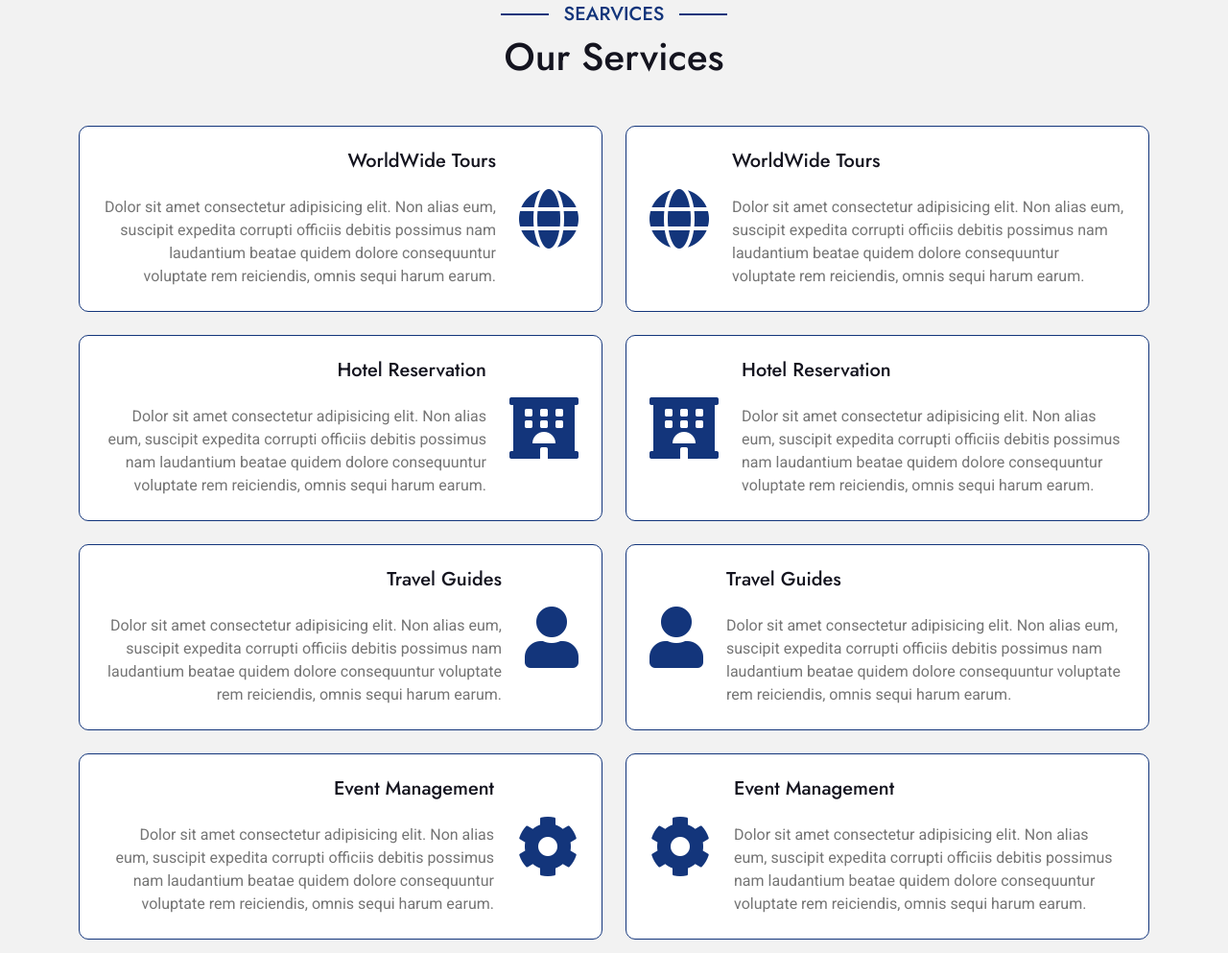
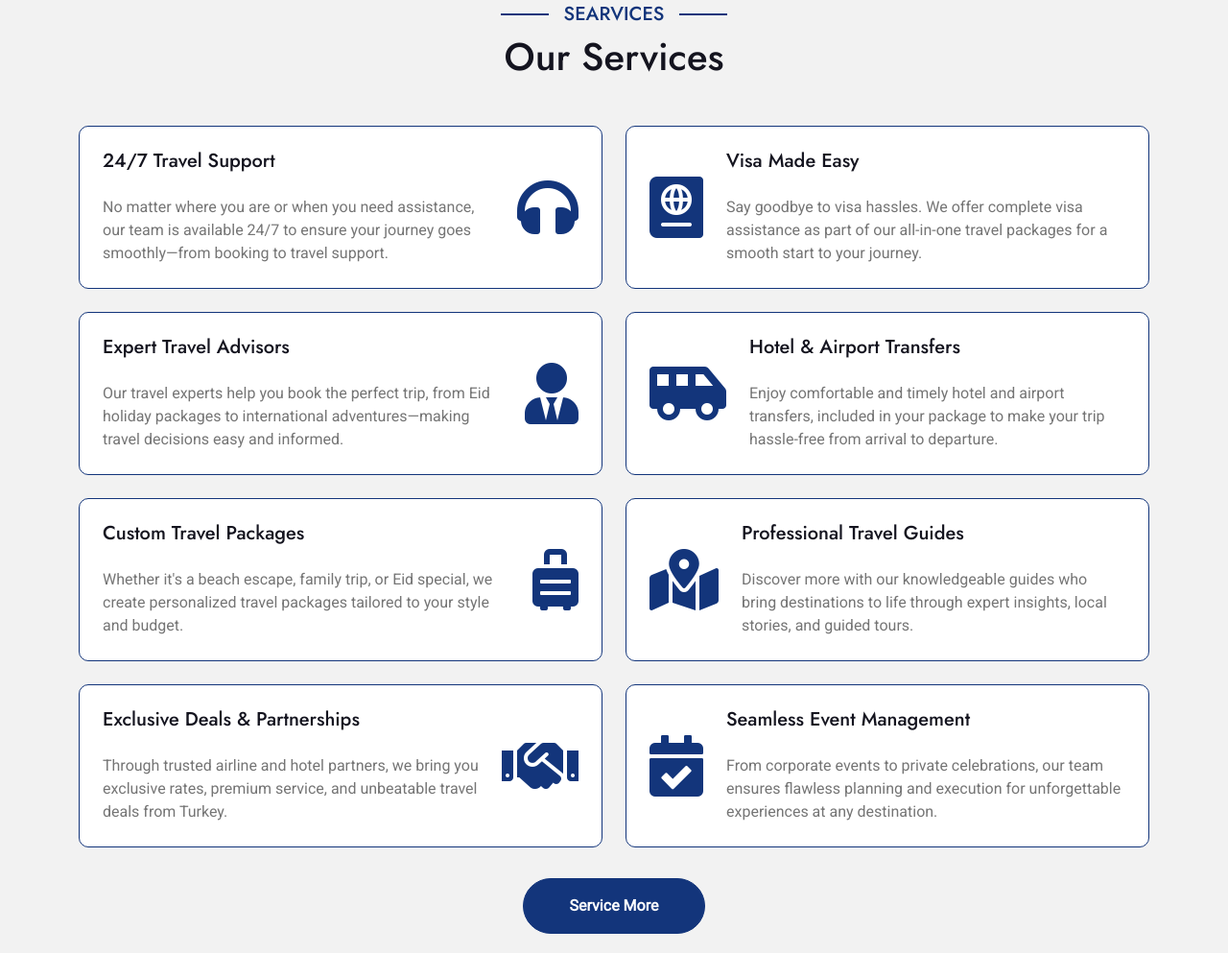
Before and after one commit to reerriptravel/reetriptravel.github.io, a plain HTML site: page index.html in a window 1280 px wide. Shown: the part 1804-2797 px from the top of the page at 96% size. Drawn offline with nearby package versions, Linux system fonts and the light colour scheme.

Commit message:
5 edit logo fix services added contact form working

```diff
--- a/css/style.css
+++ b/css/style.css
@@ -1261,6 +1261,11 @@
 ;
 }
 
+
+
+
+
+
 /* From 426px to 768px */
 @media (min-width: 426px) and (max-width: 768px) {
     .text-muted {
--- a/index.html
+++ b/index.html
@@ -3,7 +3,7 @@
 
     <head>
         <meta charset="utf-8">
-        <title>ReeTrip - Tourism Website Template</title>
+        <title>ReeTrip - Tourism</title>
         <meta content="width=device-width, initial-scale=1.0" name="viewport">
         <meta content="" name="keywords">
         <meta content="" name="description">
@@ -74,9 +74,9 @@
         <!-- Navbar & Hero Start -->
         <div class="container-fluid position-relative p-0">
             <nav class="navbar navbar-expand-lg navbar-light px-4 px-lg-5 py-3 py-lg-0">
-                <a href="" class="navbar-brand p-0">
+                <a href="#" class="navbar-brand p-0">
                     <h1 class="m-0">
-                        <img src="img/reeTrip-logo.png" alt="logo" style="height: 40px;">
+                        <img src="img/reeTrip-logo-white.png"  alt="logo" id="brand-logo" style="height: 40px;">
                          ReeTrip
                     </h1>
                     <small class="text-muted navbar-brand">By Istanbul Experts</small>
@@ -237,49 +237,46 @@
                         <div class="row g-4">
                             <div class="col-12">
                                 <div class="service-content-inner d-flex align-items-center bg-white border border-primary rounded p-4 pe-0">
-                                    <div class="service-content text-end">
-                                        <h5 class="mb-4">WorldWide Tours</h5>
-                                        <p class="mb-0">Dolor sit amet consectetur adipisicing elit. Non alias eum, suscipit expedita corrupti officiis debitis possimus nam laudantium beatae quidem dolore consequuntur voluptate rem reiciendis, omnis sequi harum earum.
+                                    <div class="service-content">
+                                        <h5 class="mb-4">24/7 Travel Support</h5>
+                                        <p class="mb-0">No matter where you are or when you need assistance, our team is available 24/7 to ensure your journey goes smoothly—from booking to travel support.
                                         </p>
                                     </div>
                                     <div class="service-icon p-4">
-                                        <i class="fa fa-globe fa-4x text-primary"></i>
+                                        <i class="fa fa-headphones fa-4x text-primary"></i>
                                     </div>
                                 </div>
                             </div>
                             <div class="col-12">
                                 <div class="service-content-inner d-flex align-items-center  bg-white border border-primary rounded p-4 pe-0">
-                                    <div class="service-content text-end">
-                                        <h5 class="mb-4">Hotel Reservation</h5>
-                                        <p class="mb-0">Dolor sit amet consectetur adipisicing elit. Non alias eum, suscipit expedita corrupti officiis debitis possimus nam laudantium beatae quidem dolore consequuntur voluptate rem reiciendis, omnis sequi harum earum.
-                                        </p>
+                                    <div class="service-content ">
+                                        <h5 class="mb-4">Expert Travel Advisors</h5>
+                                        <p class="mb-0">Our travel experts help you book the perfect trip, from Eid holiday packages to international adventures—making travel decisions easy and informed.</p>
                                     </div>
                                     <div class="service-icon p-4">
-                                        <i class="fa fa-hotel fa-4x text-primary"></i>
+                                        <i class="fa fa-user-tie fa-4x text-primary"></i>
                                     </div>
                                 </div>
                             </div>
                             <div class="col-12">
                                 <div class="service-content-inner d-flex align-items-center bg-white border border-primary rounded p-4 pe-0">
-                                    <div class="service-content text-end">
-                                        <h5 class="mb-4">Travel Guides</h5>
-                                        <p class="mb-0">Dolor sit amet consectetur adipisicing elit. Non alias eum, suscipit expedita corrupti officiis debitis possimus nam laudantium beatae quidem dolore consequuntur voluptate rem reiciendis, omnis sequi harum earum.
-                                        </p>
+                                    <div class="service-content ">
+                                        <h5 class="mb-4">Custom Travel Packages</h5>
+                                        <p class="mb-0">Whether it's a beach escape, family trip, or Eid special, we create personalized travel packages tailored to your style and budget.</p>
                                     </div>
                                     <div class="service-icon p-4">
-                                        <i class="fa fa-user fa-4x text-primary"></i>
+                                        <i class="fa fa-suitcase-rolling fa-4x text-primary"></i>
                                     </div>
                                 </div>
                             </div>
                             <div class="col-12">
                                 <div class="service-content-inner d-flex align-items-center bg-white border border-primary rounded p-4 pe-0">
-                                    <div class="service-content text-end">
-                                        <h5 class="mb-4">Event Management</h5>
-                                        <p class="mb-0">Dolor sit amet consectetur adipisicing elit. Non alias eum, suscipit expedita corrupti officiis debitis possimus nam laudantium beatae quidem dolore consequuntur voluptate rem reiciendis, omnis sequi harum earum.
-                                        </p>
+                                    <div class="service-content ">
+                                        <h5 class="mb-4">Exclusive Deals & Partnerships</h5>
+                                        <p class="mb-0">Through trusted airline and hotel partners, we bring you exclusive rates, premium service, and unbeatable travel deals from Turkey.</p>
                                     </div>
                                     <div class="service-icon p-4">
-                                        <i class="fa fa-cog fa-4x text-primary"></i>
+                                        <i class="fa fa-handshake fa-4x text-primary"></i>
                                     </div>
                                 </div>
                             </div>
@@ -290,35 +287,33 @@
                             <div class="col-12">
                                 <div class="service-content-inner d-flex align-items-center bg-white border border-primary rounded p-4 ps-0">
                                     <div class="service-icon p-4">
-                                        <i class="fa fa-globe fa-4x text-primary"></i>
+                                        <i class="fa fa-passport fa-4x text-primary"></i>
                                     </div>
                                     <div class="service-content">
-                                        <h5 class="mb-4">WorldWide Tours</h5>
-                                        <p class="mb-0">Dolor sit amet consectetur adipisicing elit. Non alias eum, suscipit expedita corrupti officiis debitis possimus nam laudantium beatae quidem dolore consequuntur voluptate rem reiciendis, omnis sequi harum earum.
-                                        </p>
+                                        <h5 class="mb-4">Visa Made Easy</h5>
+                                        <p class="mb-0">Say goodbye to visa hassles. We offer complete visa assistance as part of our all-in-one travel packages for a smooth start to your journey.</p>
                                     </div>
                                 </div>
                             </div>
                             <div class="col-12">
                                 <div class="service-content-inner d-flex align-items-center bg-white border border-primary rounded p-4 ps-0">
                                     <div class="service-icon p-4">
-                                        <i class="fa fa-hotel fa-4x text-primary"></i>
+                                        <i class="fa fa-shuttle-van fa-4x text-primary"></i>
                                     </div>
                                     <div class="service-content">
-                                        <h5 class="mb-4">Hotel Reservation</h5>
-                                        <p class="mb-0">Dolor sit amet consectetur adipisicing elit. Non alias eum, suscipit expedita corrupti officiis debitis possimus nam laudantium beatae quidem dolore consequuntur voluptate rem reiciendis, omnis sequi harum earum.
-                                        </p>
+                                        <h5 class="mb-4">Hotel & Airport Transfers</h5>
+                                        <p class="mb-0">Enjoy comfortable and timely hotel and airport transfers, included in your package to make your trip hassle-free from arrival to departure.</p>
                                     </div>
                                 </div>
                             </div>
                             <div class="col-12">
                                 <div class="service-content-inner d-flex align-items-center bg-white border border-primary rounded p-4 ps-0">
                                     <div class="service-icon p-4">
-                                        <i class="fa fa-user fa-4x text-primary"></i>
+                                        <i class="fa fa-map-marked-alt fa-4x text-primary"></i>
                                     </div>
                                     <div class="service-content">
-                                        <h5 class="mb-4">Travel Guides</h5>
-                                        <p class="mb-0">Dolor sit amet consectetur adipisicing elit. Non alias eum, suscipit expedita corrupti officiis debitis possimus nam laudantium beatae quidem dolore consequuntur voluptate rem reiciendis, omnis sequi harum earum.
+                                        <h5 class="mb-4">Professional Travel Guides</h5>
+                                        <p class="mb-0">Discover more with our knowledgeable guides who bring destinations to life through expert insights, local stories, and guided tours.
                                         </p>
                                     </div>
                                 </div>
@@ -326,11 +321,11 @@
                             <div class="col-12">
                                 <div class="service-content-inner d-flex align-items-center bg-white border border-primary rounded p-4 ps-0">
                                     <div class="service-icon p-4">
-                                        <i class="fa fa-cog fa-4x text-primary"></i>
+                                        <i class="fa fa-calendar-check fa-4x text-primary"></i>
                                     </div>
                                     <div class="service-content">
-                                        <h5 class="mb-4">Event Management</h5>
-                                        <p class="mb-0">Dolor sit amet consectetur adipisicing elit. Non alias eum, suscipit expedita corrupti officiis debitis possimus nam laudantium beatae quidem dolore consequuntur voluptate rem reiciendis, omnis sequi harum earum.
+                                        <h5 class="mb-4">Seamless Event Management</h5>
+                                        <p class="mb-0">From corporate events to private celebrations, our team ensures flawless planning and execution for unforgettable experiences at any destination.
                                         </p>
                                     </div>
                                 </div>
--- a/js/main.js
+++ b/js/main.js
@@ -14,10 +14,14 @@
 
     // Sticky Navbar
     $(window).scroll(function () {
+    const logo = document.getElementById('brand-logo');
+
     if ($(this).scrollTop() > 45) {
         $('.navbar').addClass('sticky-top shadow-sm');
+        logo.src = 'img/reeTrip-logo.png'; // Dark logo
     } else {
         $('.navbar').removeClass('sticky-top shadow-sm');
+        logo.src = 'img/reeTrip-logo-white.png'; // White logo
     }
 });
 
```
Also changed, not shown: contact.html (+2 -1 lines), img/reeTrip-logo-white.png (added). Lines whose indentation alone changed are shown as unchanged.
